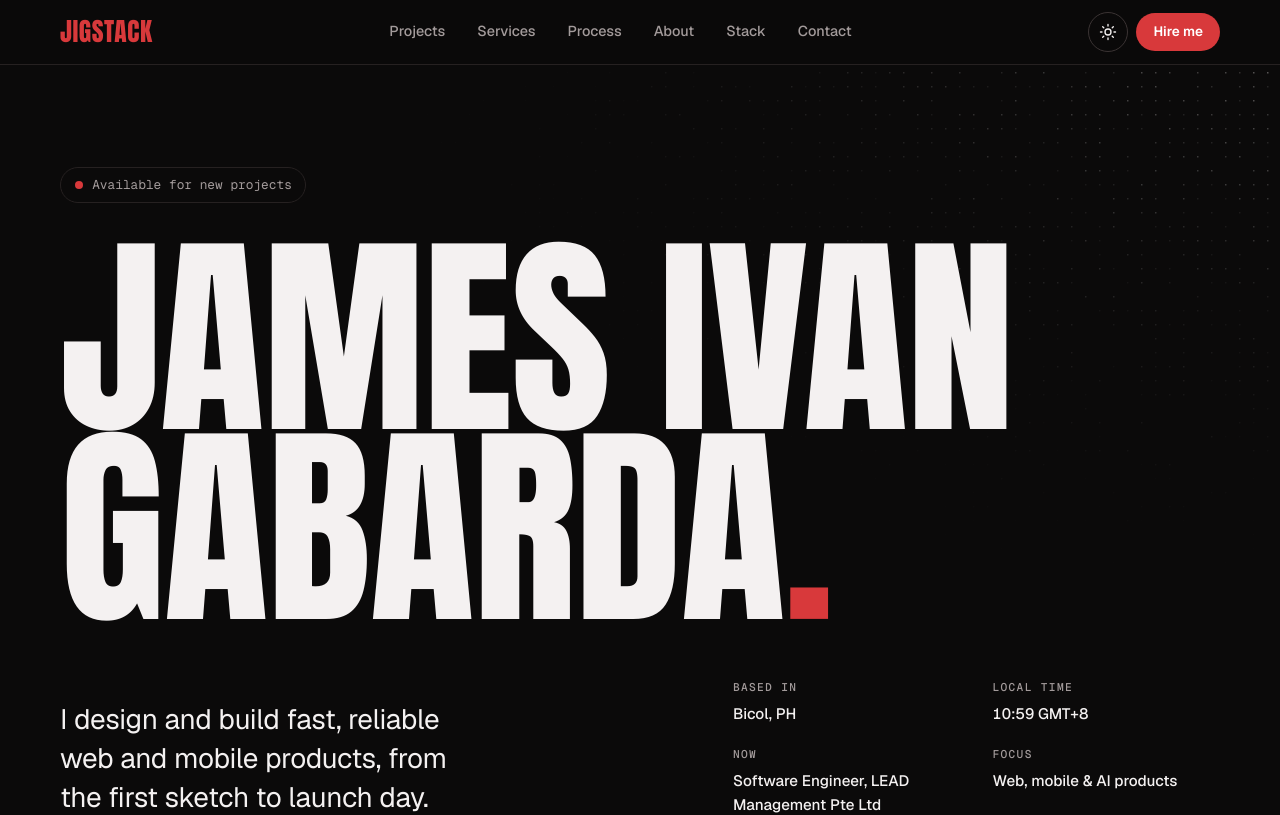
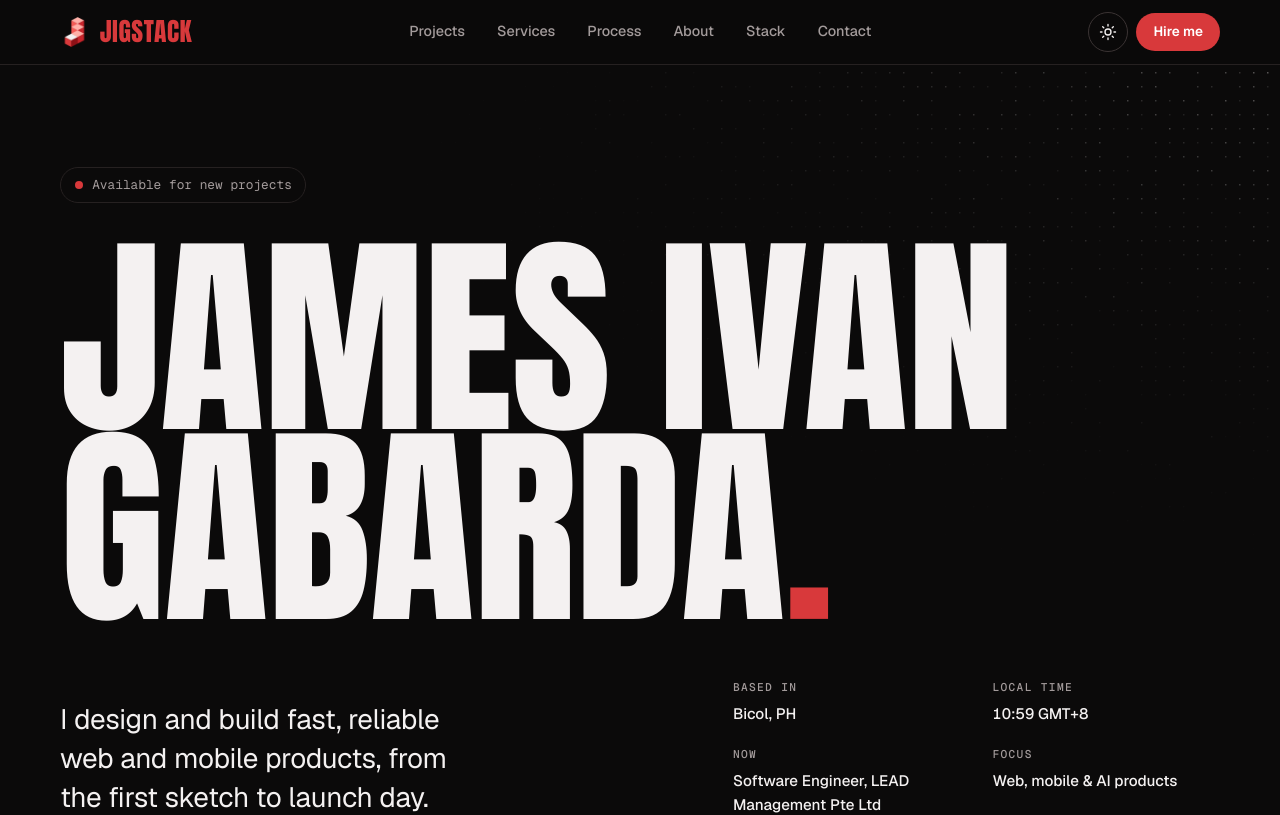
Before and after one commit to jigabarda/Portfoliov4, a Next.js app: page / in a window 1280 px wide. Shown: the top 815 px of the page. Built offline with nearby package versions, Linux system fonts and the light colour scheme.

Commit message:
feat(brand): show the block J beside the JIGSTACK wordmark in the nav and footer
Sized in em so it scales with each wordmark; decorative, since the link
already carries its label.

```diff
--- a/src/components/layout/Footer.tsx
+++ b/src/components/layout/Footer.tsx
@@ -1,10 +1,11 @@
+import BrandMark from "@/components/ui/BrandMark";
 import { site } from "@/content/site";
 
 export default function Footer({ home = "" }: { home?: string }) {
   return (
     <footer className="footer">
       <div className="wrap footer-inner">
-        <a className="brand" href={`${home}#home`}>{site.brand}</a>
+        <a className="brand" href={`${home}#home`}><BrandMark />{site.brand}</a>
         <p>© {new Date().getFullYear()} {site.name}</p>
         <a href="#home">Back to top ↑</a>
       </div>
--- a/src/components/layout/Nav.tsx
+++ b/src/components/layout/Nav.tsx
@@ -2,6 +2,7 @@
 
 import { useEffect, useState } from "react";
 import { Menu, Moon, Sun } from "@/components/icons";
+import BrandMark from "@/components/ui/BrandMark";
 import { NAV_LINKS, site } from "@/content/site";
 import { applyTheme, currentTheme, type Theme } from "@/lib/theme";
 
@@ -41,7 +42,7 @@ export default function Nav({ home = "" }: { home?: string }) {
   return (
     <header className="nav" id="nav">
       <div className="wrap nav-inner">
-        <a className="brand" href={`${home}#home`} aria-label="JigStack, back to top">{site.brand}</a>
+        <a className="brand" href={`${home}#home`} aria-label="JigStack, back to top"><BrandMark />{site.brand}</a>
 
         <nav className="nav-links" aria-label="Primary">
           {NAV_LINKS.map((link) => (
--- /dev/null
+++ b/src/components/ui/BrandMark.tsx
@@ -0,0 +1,6 @@
+import Image from "next/image";
+
+/** The block J. Decorative: the link around it already says where it goes. */
+export default function BrandMark() {
+  return <Image className="brand-mark" src="/brand/mark.png" alt="" aria-hidden="true" width={128} height={128} priority />;
+}
--- a/src/styles/nav.css
+++ b/src/styles/nav.css
@@ -23,7 +23,12 @@
   letter-spacing: 0.02em;
   color: var(--accent);
   text-decoration: none;
+  display: inline-flex;
+  align-items: center;
+  gap: 0.4em;
 }
+/* Block J beside the wordmark; sized in em so it scales with the nav and footer text. */
+.brand-mark { width: 1.15em; height: 1.15em; flex: none; }
 .nav-links { display: flex; gap: 2rem; }
 .nav-links a {
   position: relative;
```
